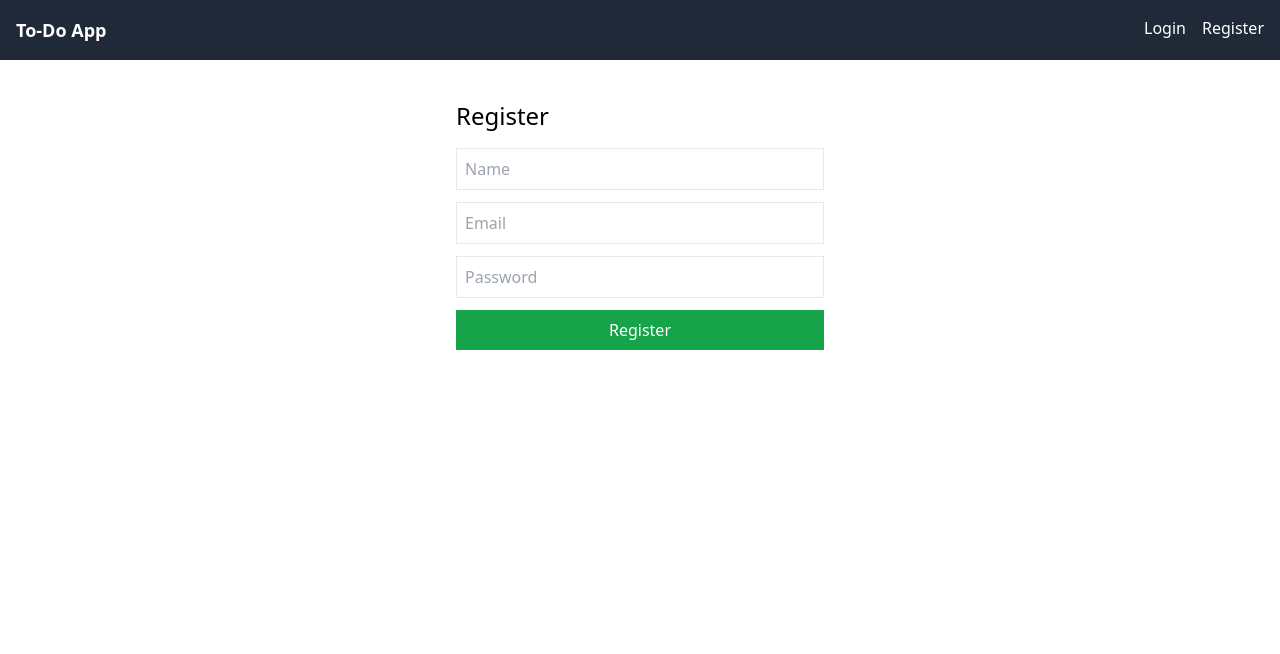
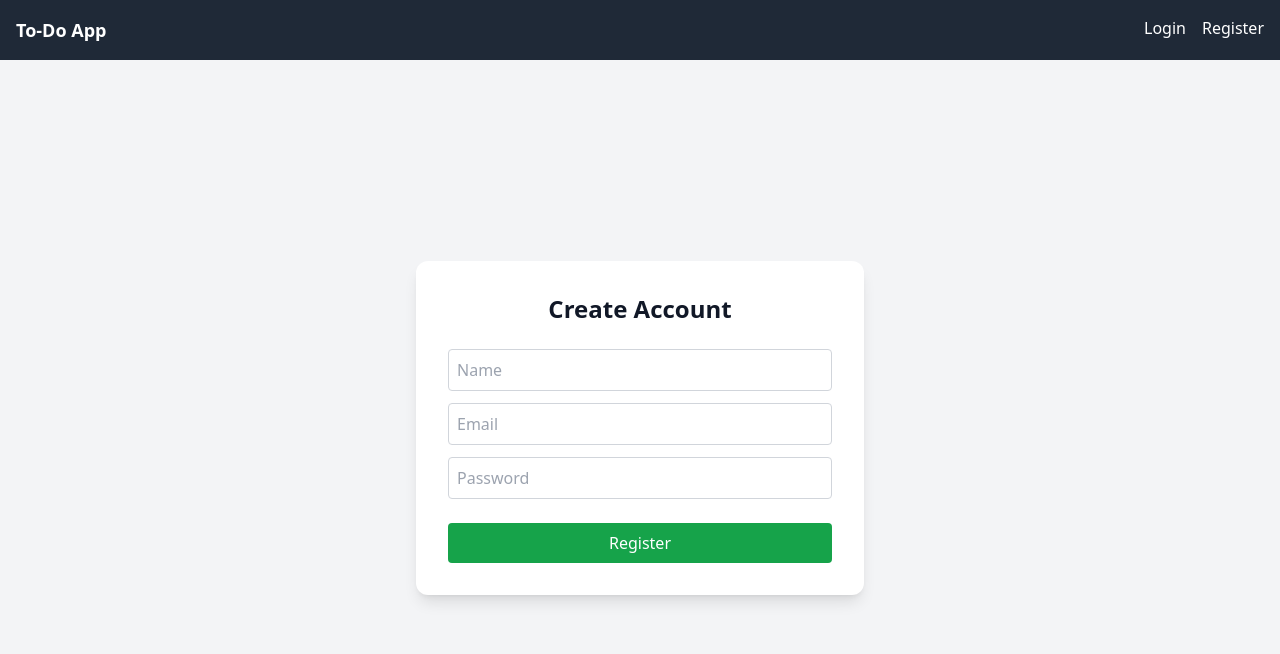
Before and after one commit to safae88/Todo-client, a React (Create React App) app: page / in a window 1280 px wide. Shown: the top 654 px of the page. Built offline with nearby package versions, Linux system fonts and the light colour scheme.

Commit message:
Refactor registration and login forms for improved layout and styling. Updated form structure to enhance user experience with better accessibility and visual appeal.

```diff
--- a/src/pages/login.jsx
+++ b/src/pages/login.jsx
@@ -56,26 +56,37 @@ function Login() {
   };
 
   return (
-    <form onSubmit={handleLogin} className="p-10 max-w-md mx-auto" noValidate>
-      <h2 className="text-2xl mb-4">Login</h2>
+    <div className="flex min-h-[calc(100vh-4rem)] items-center justify-center bg-gray-100 px-4 py-8">
+      <div className="w-full max-w-md rounded-xl bg-white p-8 shadow-lg">
+        <form onSubmit={handleLogin} className="space-y-6" noValidate>
+          <h2 className="text-center text-2xl font-bold text-gray-900">
+            Login
+          </h2>
+          <div className="space-y-3">
             <input
               name="email"
               type="email"
               autoComplete="email"
-        className="border p-2 w-full mb-3"
+              className="w-full rounded border border-gray-300 p-2 outline-none focus:border-blue-500 focus:ring-1 focus:ring-blue-500"
               placeholder="Email"
             />
             <input
               name="password"
               type="password"
               autoComplete="current-password"
-        className="border p-2 w-full mb-3"
+              className="w-full rounded border border-gray-300 p-2 outline-none focus:border-blue-500 focus:ring-1 focus:ring-blue-500"
               placeholder="Password"
             />
-      <button type="submit" className="bg-blue-600 text-white p-2 w-full">
+          </div>
+          <button
+            type="submit"
+            className="w-full rounded bg-blue-600 p-2 font-medium text-white hover:bg-blue-700"
+          >
             Login
           </button>
         </form>
+      </div>
+    </div>
   );
 }
 
--- a/src/pages/register.jsx
+++ b/src/pages/register.jsx
@@ -57,33 +57,44 @@ function Register() {
   };
 
   return (
-    <form onSubmit={handleRegister} className="p-10 max-w-md mx-auto" noValidate>
-      <h2 className="text-2xl mb-4">Register</h2>
+    <div className="flex min-h-[calc(100vh-4rem)] items-center justify-center bg-gray-100 px-4 py-8">
+      <div className="w-full max-w-md rounded-xl bg-white p-8 shadow-lg">
+        <form onSubmit={handleRegister} className="space-y-6" noValidate>
+          <h2 className="text-center text-2xl font-bold text-gray-900">
+            Create Account
+          </h2>
+          <div className="space-y-3">
             <input
               name="name"
               type="text"
               autoComplete="name"
-        className="border p-2 w-full mb-3"
+              className="w-full rounded border border-gray-300 p-2 outline-none focus:border-green-600 focus:ring-1 focus:ring-green-600"
               placeholder="Name"
             />
             <input
               name="email"
               type="email"
               autoComplete="email"
-        className="border p-2 w-full mb-3"
+              className="w-full rounded border border-gray-300 p-2 outline-none focus:border-green-600 focus:ring-1 focus:ring-green-600"
               placeholder="Email"
             />
             <input
               name="password"
               type="password"
               autoComplete="new-password"
-        className="border p-2 w-full mb-3"
+              className="w-full rounded border border-gray-300 p-2 outline-none focus:border-green-600 focus:ring-1 focus:ring-green-600"
               placeholder="Password"
             />
-      <button type="submit" className="bg-green-600 text-white p-2 w-full">
+          </div>
+          <button
+            type="submit"
+            className="w-full rounded bg-green-600 p-2 font-medium text-white hover:bg-green-700"
+          >
             Register
           </button>
         </form>
+      </div>
+    </div>
   );
 }
 
```
Lines whose indentation alone changed are shown as unchanged.
